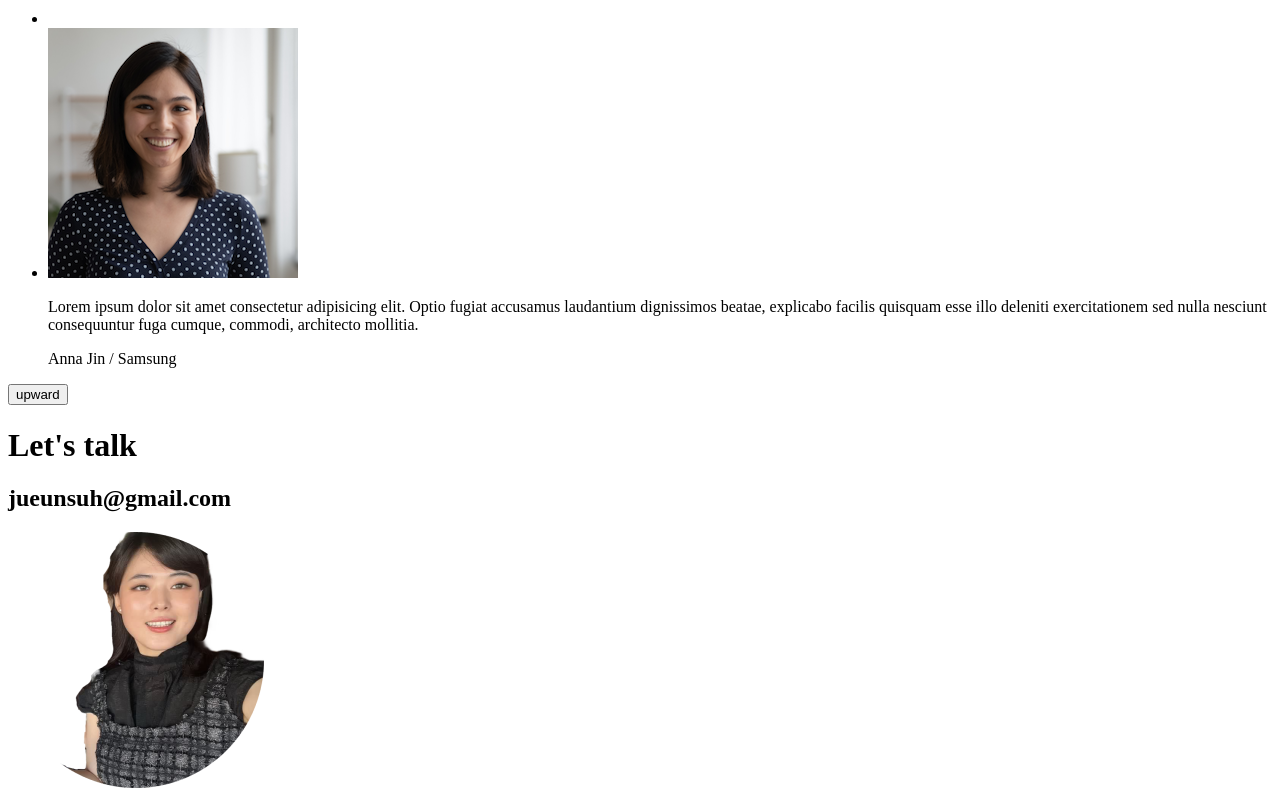
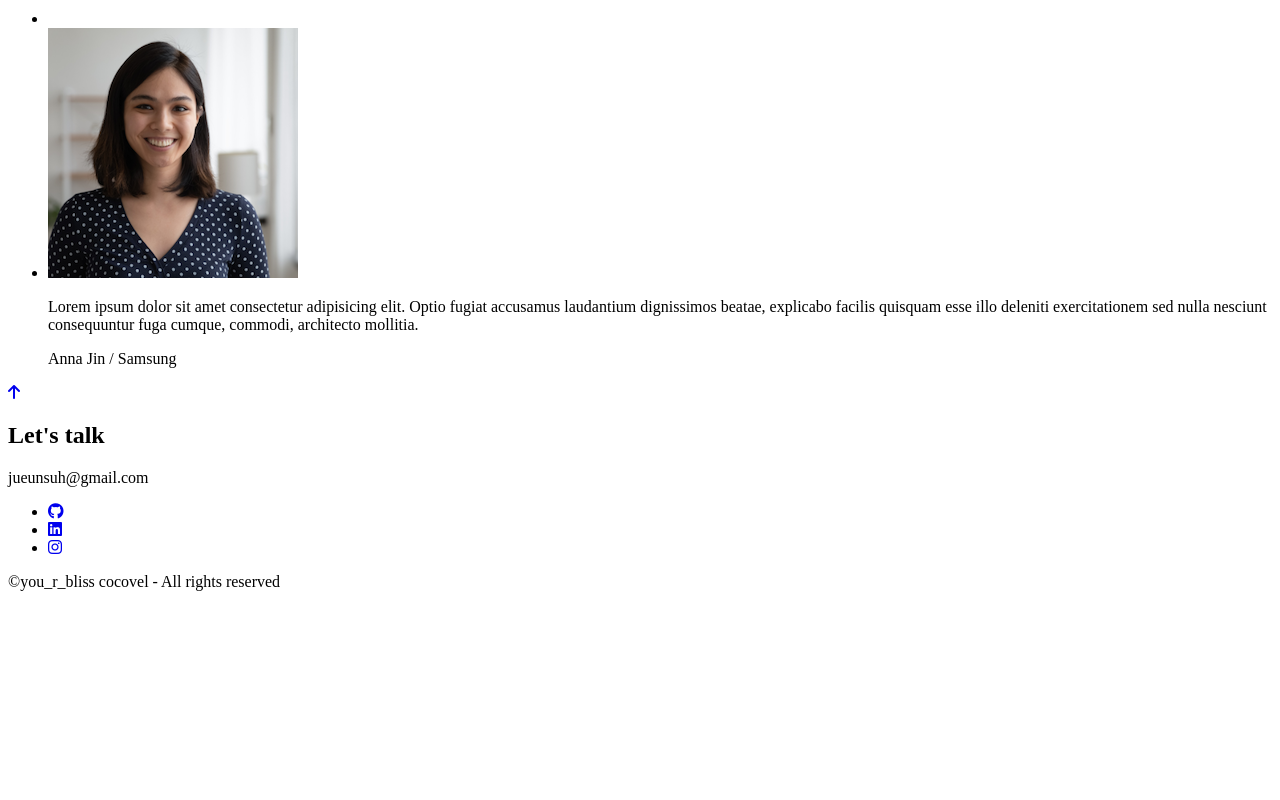
Before and after one commit to cocovel/portfolio, a plain HTML site: page index.html in a window 1280 px wide. Shown: the part 7982-8782 px from the top of the page. After the commit the page ends 8589 px from the top, so only its background shows below. Drawn offline with Linux system fonts and the light colour scheme.

Commit message:
HTML-Footer

```diff
--- a/index.html
+++ b/index.html
@@ -267,14 +267,33 @@
     </section>
     <!-- Arrow up -->
     <aside>
-      <button>upward</button>
+      <a href="#home" title="back to top">
+        <i class="fa-solid fa-arrow-up"></i>
+      </a>
     </aside>
   </main>
   <!-- Footer -->
   <footer id="contact">
-    <h1>Let's talk</h1>
-    <h2>jueunsuh@gmail.com</h2>
-    <img src="images/favicon.ico" alt="">
+    <h2>Let&#39;s talk</h2>
+    <p>jueunsuh@gmail.com</p>
+    <ul>
+      <li>
+        <a href="https://github.com/cocovel" target="_blank" title="my github link">
+          <i class="fa-brands fa-github"></i>
+        </a>
+      </li>
+      <li>
+        <a href="https://www.linkedin.com/in/jueun-suh-17bba2149/" target="_blank" title="my linkedin link">
+          <i class="fa-brands fa-linkedin"></i>
+        </a>
+      </li>
+      <li>
+        <a href="https://www.instagram.com/you_r_bliss/" target="_blank" title="my instagram link">
+          <i class="fa-brands fa-instagram"></i>
+        </a>
+      </li>
+    </ul>
+    <p>©you_r_bliss cocovel - All rights reserved</p>
   </footer>
 </body>
 </html>
```
